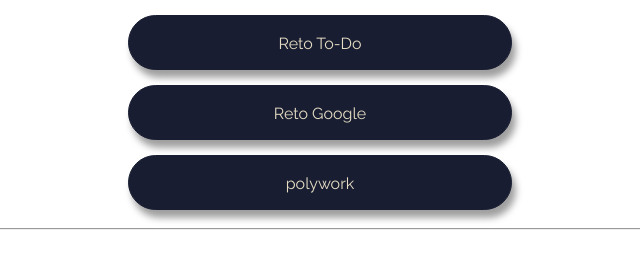
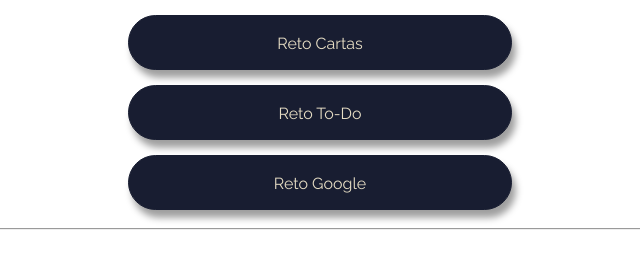
Before and after one commit to rvchino/rvchino.github.io, a plain HTML site: page index.html in a window 1280 px wide. Shown: the part 522-782 px from the top of the page, 320-960 px from the left. Drawn offline with Linux system fonts and the light colour scheme.

Commit message:
added reto4 to mainpage

```diff
--- a/index.html
+++ b/index.html
@@ -67,9 +67,10 @@
             </div>
         </div>
         <ul>
+            <li><a href='reto4/index.html'  class="btn">Reto Cartas</a></li>
             <li><a href='reto3/index.html'  class="btn">Reto To-Do</a></li>
             <li><a href='retoGoogle/index.html' class="btn">Reto Google</a></li>
-            <li><a href='https://www.polywork.com/elchino'  class="btn">polywork</a></li>
+
         </ul>
     </section>
     <hr>
```
